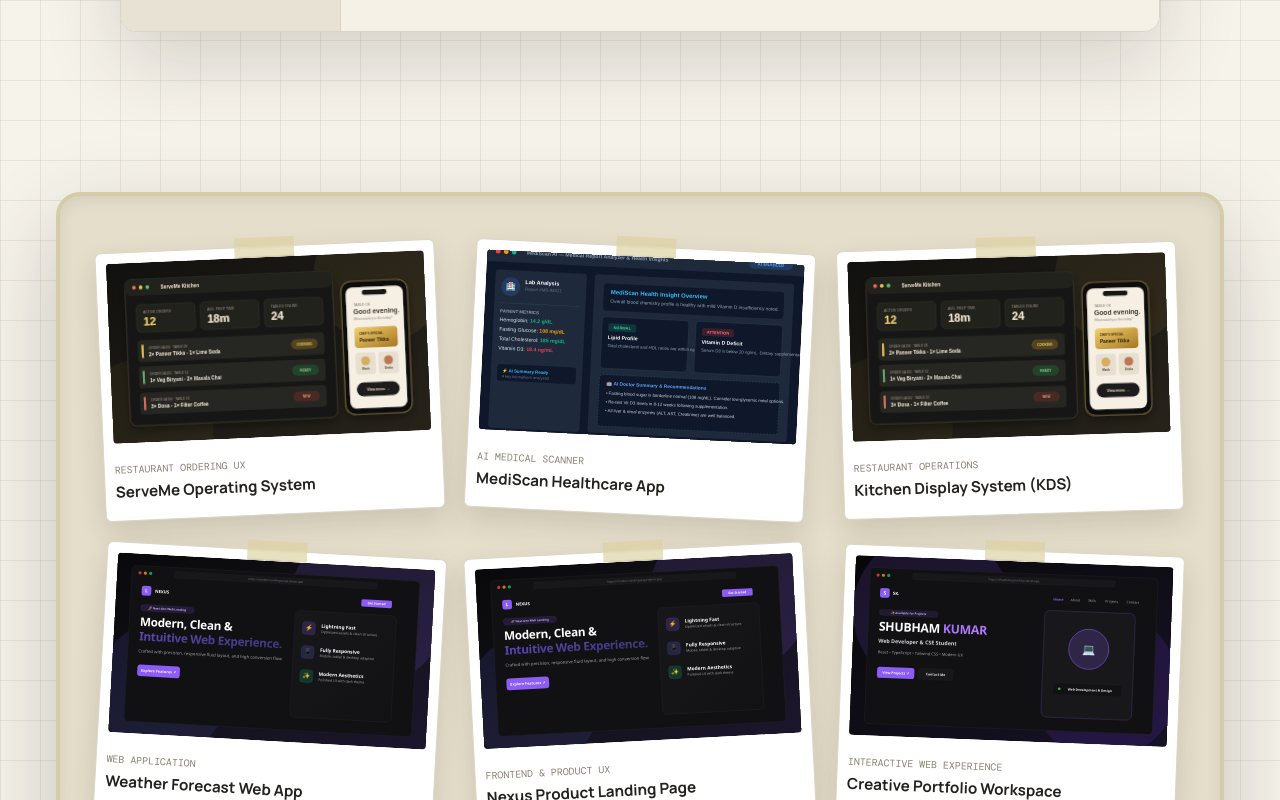
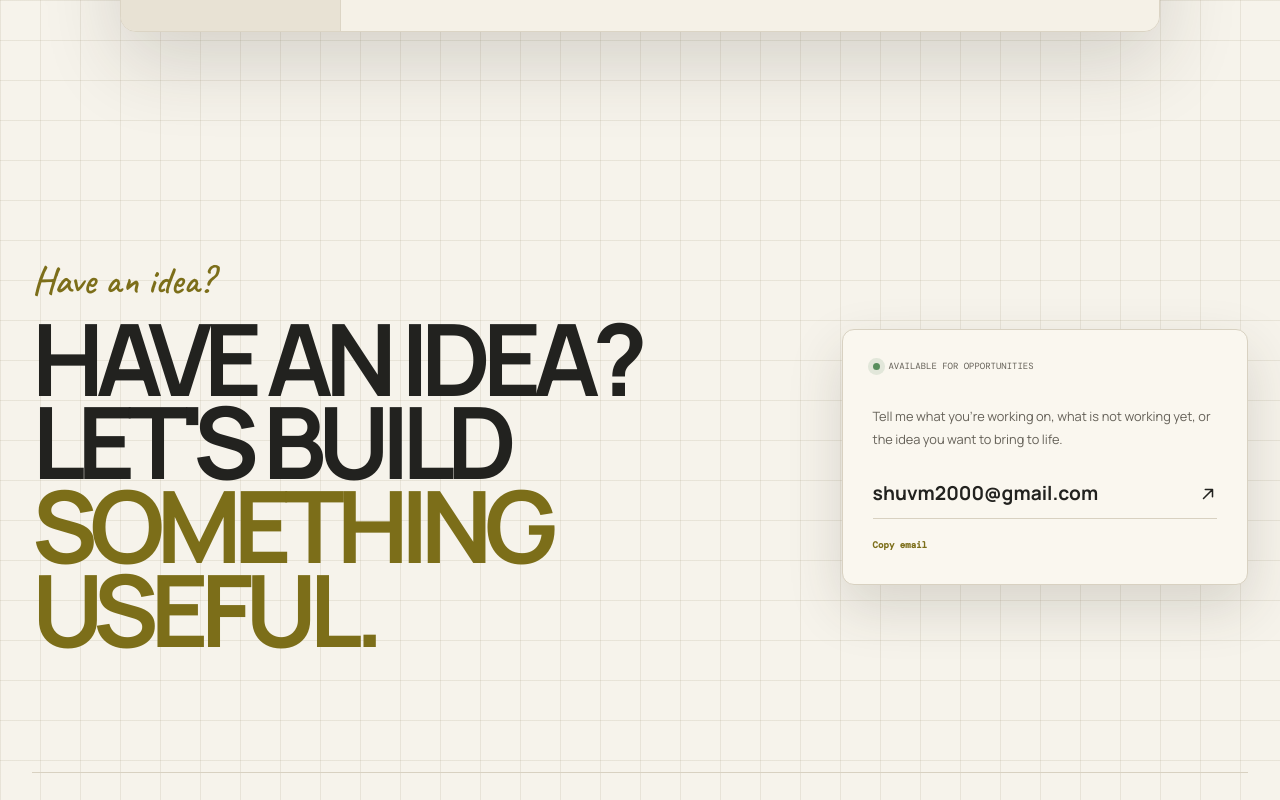
Before and after one commit to Shuv2202/portfolio, a Next.js app: page / in a window 1280 px wide. Shown: the part 5680-6480 px from the top of the page. Built offline with nearby package versions, Linux system fonts and the light colour scheme.

Commit message:
refactor: delete MoodboardSection pinboard from page layout

```diff
--- a/app/page.tsx
+++ b/app/page.tsx
@@ -8,7 +8,6 @@
 import PolaroidScrapbookCard from "./components/PolaroidScrapbookCard";
 import ManifestoSection from "./components/ManifestoSection";
 import FinderProjectsSection from "./components/FinderProjectsSection";
-import MoodboardSection from "./components/MoodboardSection";
 import { toggleLofiAudio } from "./utils/lofiAudio";
 
 type Project = {
@@ -634,26 +633,6 @@
         <Toolbox />
         <ManifestoSection />
         <FinderProjectsSection />
-        <div id="moodboard">
-          <MoodboardSection
-            onOpenProject={(item) =>
-              setSelectedProject({
-                id: item.id,
-                title: item.title,
-                label: item.label,
-                year: item.year,
-                description: item.description,
-                story: item.story,
-                tags: item.tags,
-                image: item.image,
-                className: "project-card--yellow",
-                category: "creative",
-                github: item.github,
-                cursorText: item.cursorText,
-              })
-            }
-          />
-        </div>
       </main>
       <Contact />
       <ServeMeCaseStudyModal isOpen={serveMeModalOpen} onClose={() => setServeMeModalOpen(false)} />
```
Also changed, not shown: 1 other file (tests, documents, lock files or other folders).
